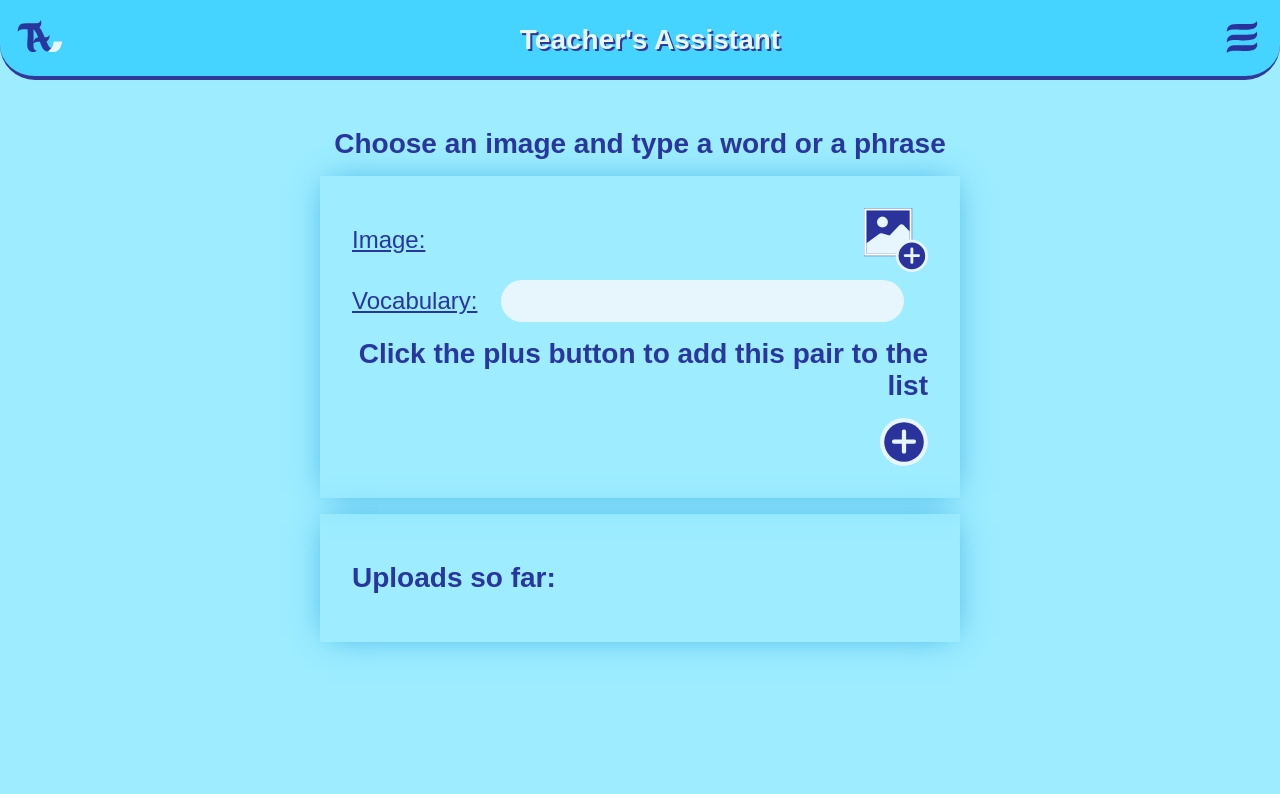
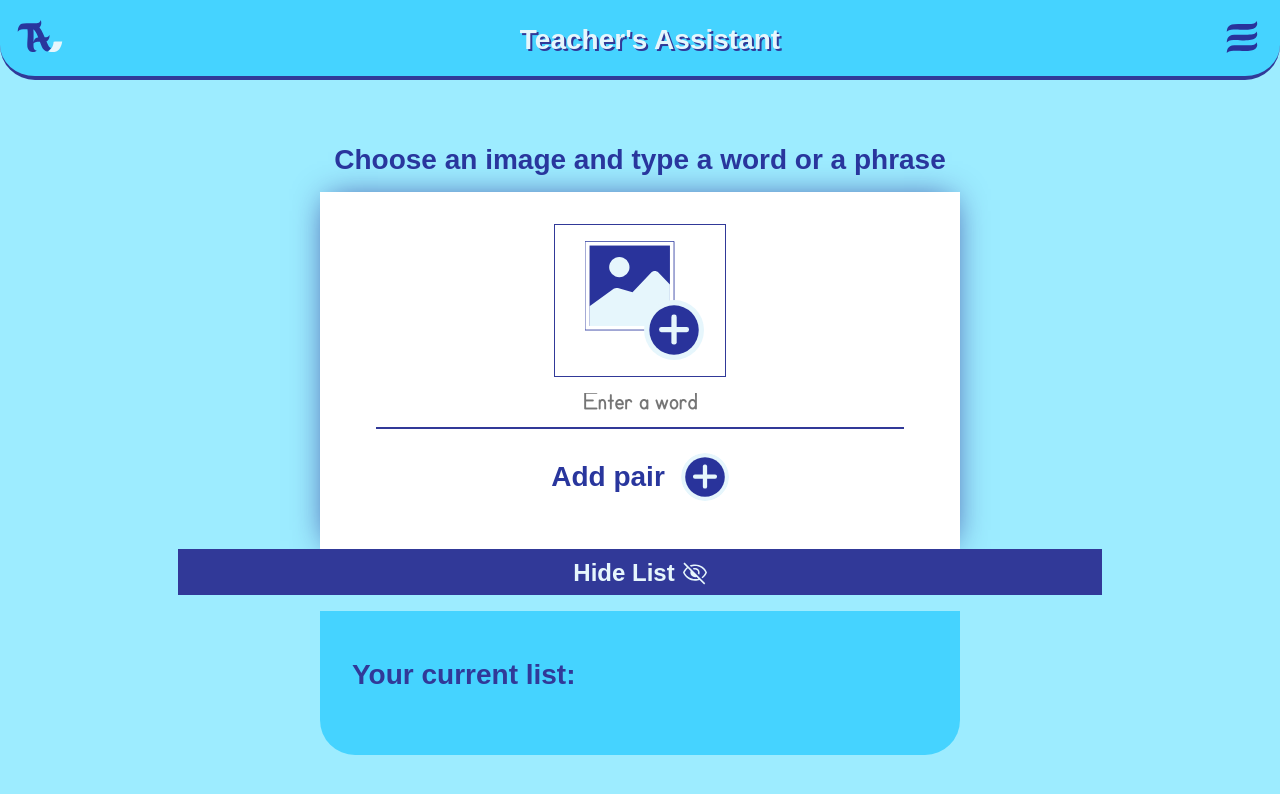
Before and after one commit to anivm01/teachers-assistant-frontend, a React (Create React App) app: page /templates in a window 1280 px wide. Shown: the top 794 px of the page. Built offline with nearby package versions, Linux system fonts and the light colour scheme; a web font is replaced by a local one.

Commit message:
update styling for upload and upload list components

```diff
--- a/src/components/Header/Header.scss
+++ b/src/components/Header/Header.scss
@@ -12,7 +12,6 @@
   border-bottom: 4px solid $darkest;
   border-bottom-left-radius: 2.1875rem;
   border-bottom-right-radius: 2.1875rem;
-  // box-shadow: inset 0 0 2rem -.5rem $pale;
   &__container{
     display: flex;
     justify-content: space-between;
@@ -24,6 +23,7 @@
     height: 2rem;
     width: 3rem;
     margin-right: 1rem;
+    cursor: pointer;
   }
   &__title{
     color: $pale;
@@ -42,6 +42,7 @@
   &__hamburger {
     height: 2rem;
     width: 2rem;
+    cursor: pointer;
   }
 
   &__nav{
--- a/src/components/TemplatesDisplay/TemplatesDisplay.js
+++ b/src/components/TemplatesDisplay/TemplatesDisplay.js
@@ -177,7 +177,8 @@ function TemplatesDisplay({ templateContents, isLoggedIn }) {
             <div className="select__blur select__blur--bottom"></div>
             <button className="select__button" onClick={previewFullSizeOption3}>
               Preview Template
-            </button>          </div>
+            </button>
+            </div>
           <div className="select__wrapper">
           <h3 className="select__description">Writing Large</h3>
             <div className="select__blur select__blur--top"></div>
--- a/src/components/Upload/Upload.js
+++ b/src/components/Upload/Upload.js
@@ -36,20 +36,20 @@ function Upload({
     setUploadError(false);
     setTemplateContents([...templateContents, newContent]);
     setUploadFields([...uploadFields, uploadFields.length]);
-    setImageURL("")
-    setImgFileName("")
-    setTextInput("")
-    event.target.reset()
+    setImageURL("");
+    setImgFileName("");
+    setTextInput("");
+    event.target.reset();
   };
 
   return (
     <>
       <form onSubmit={onSubmit} className="upload">
         <label className="upload__image-label">
-        Image: <span className="upload__file-name">{imgFileName}</span>
+          {/* Image: <span className="upload__file-name">{imgFileName}</span> */}
           <img
             className="upload__custom-image-input"
-            src={addImage}
+            src={imageURL || addImage}
             alt="add new icon"
           />
           <input
@@ -60,18 +60,19 @@ function Upload({
             accept="image/png, image/jpg, image/gif, image/jpeg"
           />
         </label>
-        <div className="upload__bottom">
           <label className="upload__text-label">
-          Vocabulary:
+            {/* Vocabulary: */}
             <input
               className="upload__text-input"
               type="text"
               name="vocabulary"
               value={textInput || ""}
               onChange={onVocabularyChange}
+              placeholder="Enter a word"
             />
           </label>
-        <h2 className="upload__title">Click the plus button to add this pair to the list</h2>
+          <div className="upload__bottom">
+            <label className="upload__label">Add pair</label>
             <input className="upload__submit" type="submit" />
             {uploadError && (
               <p className="upload__error">
@@ -80,7 +81,6 @@ function Upload({
             )}
           </div>
       </form>
-
     </>
   );
 }
--- a/src/components/Upload/Upload.scss
+++ b/src/components/Upload/Upload.scss
@@ -1,10 +1,10 @@
 @use "../../partials/breakpoints"as*;
+@use "../../partials/colors"as*;
 
 .upload {
     padding: 1rem;
-    margin: 1rem;
-    box-shadow: inset 0 0 2rem -.5rem #E6F6FC;
-    box-shadow: 0 0 2rem -.5rem rgba(47,167,224,1);
+    background-color: white;
+    box-shadow: 0 0 2rem -.5rem $darkest;
     @include tablet {
         padding: 2rem;
         margin: 2rem;
@@ -15,15 +15,12 @@
         max-width: 40rem;
     }
     &__bottom{
-        width: 100%;
+        text-align: center;
         display: flex;
-        align-items: flex-end;
+        justify-content: center;
+        align-items: center;
+        margin: 1rem 0;
         flex-wrap: wrap;
-    }
-    &__title {
-        margin-top: .5rem;
-        width: 100%;
-        text-align: end;
     }
     &__inputs {
         display: grid;
@@ -36,7 +33,6 @@
         font-family: filmotype-austin,sans-serif;
         font-weight: 400;
         font-size: 1rem;
-        text-decoration: underline;
         display: flex;
         @include tablet {
             flex-direction: row;
@@ -45,15 +41,14 @@
         }
     }
     &__text-input {
-        font-family: Print Regular,sans-serif;
-        font-size: 1rem;
+        font-family: Print Regular, sans-serif;
+        font-size: 1.5rem;
         font-weight: bold;
-        text-decoration: none;
         padding: .5rem;
         text-align: center;
         border: none;
-        border-radius: 35px;
-        background-color: #E6F6FC;
+        border-bottom: 2px solid $darkest;
+        background-color: transparent;
         flex-grow: 1;
         margin-left: 1rem;
         @include tablet {
@@ -61,14 +56,12 @@
             font-size: 1.5rem;
         }
         &:focus {
-            outline-color: transparent;
+            // outline-color: transparent;
             outline: none;
-            background-color: #E6F6FC;
         }
         &:active {
-            outline-color: transparent;
+            // outline-color: transparent;
             outline: none;
-            background-color: #E6F6FC;
         }
     }
     &__image-input{
@@ -83,14 +76,13 @@
         font-weight: 400;
         font-size: 1rem;
         text-decoration: underline;
+        border: 1px solid $darkest;
         cursor: pointer;
         display: flex;
         align-items: center;
         margin: 0 auto;
-        width: 100%;
-        @include tablet {
-            font-size: 1.5rem;
-        }
+        width: 30%;
+        padding: 1rem .4rem 1rem 1rem;
     }
     &__file-name {
         display: inline-block;
@@ -100,12 +92,17 @@
         }
     }
     &__custom-image-input {
-        height: 2rem;
-        width: 2rem;
-        margin-left: auto;
+        width: 80%;
+        margin: 0 auto;
+    }
+    &__label {
+        margin: 0;
+        font-family: filmotype-austin,sans-serif;
+        font-weight: 800;
+        font-style: normal;
+        font-size: 1.5rem;
         @include tablet {
-            height: 4rem;
-            width: 4rem;
+            font-size: 1.75rem;
         }
     }
     &__submit {
@@ -117,9 +114,8 @@
         background-position: right;
         background-color: transparent;
         width: 2rem;
-        margin: 1rem 0 0 0;
+        margin: 0 0 0 1rem ;
         color: transparent;
-        flex-basis: 100%;
         cursor: pointer;
         @include tablet {
             height: 3rem;
@@ -131,6 +127,8 @@
         font-family: filmotype-austin,sans-serif;
         font-size: 1.2rem;
         margin: 0 auto;
-        color: #E6F6FC;
+        color: $darkest;
+        width: 100%;
+        margin-top: 1rem;
     }
 }
--- a/src/components/UploadsSoFar/UploadsSoFar.js
+++ b/src/components/UploadsSoFar/UploadsSoFar.js
@@ -1,4 +1,6 @@
 import "./UploadsSoFar.scss"
+import { Carousel } from '@trendyol-js/react-carousel';
+
 
 function UploadsSoFar( { templateContents, setTemplateContents } ) {
     const remove = (i) => {
@@ -8,18 +10,20 @@ function UploadsSoFar( { templateContents, setTemplateContents } ) {
       };
   return (
     <div className="so-far">
-    <h2 className="so-far__title"> Uploads so far:</h2>
+    <h2 className="so-far__title"> Your current list:</h2>
         <ul className="so-far__list">
           {templateContents.map((single, index) => {
             return (
               <li className="so-far__item" key={index}>
-                <span className="so-far__record">{single.word}</span>
-                <span className="so-far__record">{single.imageFile}</span>
                 <button
                   type="button"
                   className="so-far__remove"
                   onClick={() => remove(index)}
                 ></button>
+                <div className="so-far__card">
+                  <img className="so-far__image" src={single.image} alt={single.imageFile}/>
+                  <h3 className="so-far__record">{single.word}</h3>
+                </div>
               </li>
             );
           })}
--- a/src/components/UploadsSoFar/UploadsSoFar.scss
+++ b/src/components/UploadsSoFar/UploadsSoFar.scss
@@ -1,14 +1,14 @@
 @use "../../partials/breakpoints" as *;
+@use "../../partials/colors"as*;
 
 .so-far {
-  margin: 1rem ;
   padding: 1rem;
-  color: #29369D;
-  // border-radius: 2.1875rem;
-  // background-color: rgba(47, 167, 224, 1) ;
-  // background-color: rgba(166,248,255,1);
-  box-shadow: inset 0 0 2rem -0.5rem #e6f6fc;
-  box-shadow: 0 0 2rem -.5rem rgba(47,167,224,1);
+  color: $darkest;
+  background-color: $medium;
+  // box-shadow: inset 0 0 2rem -0.5rem #e6f6fc;
+  // box-shadow: 0 0 2rem -.5rem $darkest;
+  border-bottom-right-radius: 2.1875rem;
+  border-bottom-left-radius: 2.1875rem;
   @include tablet {
     padding: 2rem;
     margin: 1rem;
@@ -19,27 +19,29 @@
   }
   &__title {
     margin: 1rem 0;
-    color: #29369D;
+    color: $darkest;
   }
   &__list {
-    justify-self: center;
     list-style: none;
     padding: 0;
+    display: flex;
+    flex-wrap: wrap;
+    gap: 1rem;
   }
   &__item {
-    display: grid;
-    grid-template-columns: 1fr 1fr 0.5fr;
-    justify-content: space-evenly;
-    align-items: center;
-    padding: 0.5rem 0;
-    gap: 0.5rem;
+    width: 47%;
+    background-color: white;
+    padding: 1rem;
+    display: flex;
   }
-  &__record {
-    font-size: 1rem;
-    margin-right: 1rem;
-    @include tablet {
-      font-size: 1.5rem;
-    }
+  &__card {
+    background-color: white;
+    text-align: center;
+    padding-right: 1rem;
+  }
+  &__image {
+    width: 70%;
+    margin-bottom: 1rem;
   }
   &__remove {
     height: 2rem;
@@ -47,9 +49,12 @@
     border-radius: 50%;
     border: none;
     background-image: url("../../assets/svg/remove-icon.svg");
+    background-color: transparent;
     background-repeat: no-repeat;
-    justify-self: center;
     color: transparent;
     cursor: pointer;
+    position: relative;
+    top: -1.5rem;
+    left: -1.5rem;
   }
 }
--- a/src/pages/HomePage/HomePage.js
+++ b/src/pages/HomePage/HomePage.js
@@ -51,7 +51,7 @@ function HomePage({isNavVisible, setIsNavVisible}) {
             alt="teacher celebrating"
           />
         </div>
-        <Link className="home__cta" to="/templates">Let's Go!</Link>
+        {/* <Link className="home__cta" to="/templates">Let's Go!</Link> */}
         </div>
       </section>
     </main>
--- a/src/pages/TemplateselectionPage/TemplateSelectionPage.js
+++ b/src/pages/TemplateselectionPage/TemplateSelectionPage.js
@@ -3,10 +3,13 @@ import "./TemplateSelectionPage.scss";
 import Upload from "../../components/Upload/Upload";
 import TemplatesDisplay from "../../components/TemplatesDisplay/TemplatesDisplay";
 import UploadsSoFar from "../../components/UploadsSoFar/UploadsSoFar";
+import visibilityOn from "../../assets/svg/visibility_on.svg";
+import visibilityOff from "../../assets/svg/visibility_off.svg";
 
 function TemplateSelectionPage({isLoggedIn, isNavVisible, setIsNavVisible}) {
   const [templateContents, setTemplateContents] = useState([]);
   const [uploadFields, setUploadFields] = useState([0]);
+  const [isListVisible, setIsListVisible] = useState(true)
   useEffect(()=>{
     if(isNavVisible){
       setIsNavVisible(false)
@@ -20,7 +23,6 @@ function TemplateSelectionPage({isLoggedIn, isNavVisible, setIsNavVisible}) {
   return (
     <>
       <div className="select">
-
         <div className="select__upload">
           <h2 className="select__title">Choose an image and type a word or a phrase</h2>
           <Upload
@@ -29,10 +31,15 @@ function TemplateSelectionPage({isLoggedIn, isNavVisible, setIsNavVisible}) {
             templateContents={templateContents}
             setTemplateContents={setTemplateContents}
           />
-          <UploadsSoFar
+          <button className="select__list"
+          onClick={()=>{setIsListVisible((current)=>!current)}}>
+            {isListVisible ? `Hide List` : "Show List"}
+            <img className="select__visibility" src={isListVisible ? visibilityOff : visibilityOn} />
+            </button>
+          {isListVisible && <UploadsSoFar
               templateContents={templateContents}
               setTemplateContents={setTemplateContents}
-            />
+            />}
         </div>
         {templateContents.length > 0 && (
           <div className="select__animated">
--- a/src/pages/TemplateselectionPage/TemplateSelectionPage.scss
+++ b/src/pages/TemplateselectionPage/TemplateSelectionPage.scss
@@ -1,4 +1,5 @@
 @use "../../partials/breakpoints" as *;
+@use "../../partials/colors" as *;
 
 @keyframes scale-in-center {
     0% {
@@ -32,7 +33,27 @@
         text-align: center;
         margin: 1rem auto;
     }
-    &__animated {
-       animation: scale-in-center 1s linear both;
+    // &__animated {
+    //    animation: scale-in-center 1s linear both;
+    // }
+    &__upload {
+      padding: 1rem;
+    }
+    &__list {
+      background-color: $darkest;
+      padding: .5rem 1rem;
+      font-family: filmotype-austin,sans-serif;
+      font-weight: 800;
+      font-style: normal;
+      font-size: 1.5rem;
+      color: $pale;
+      border: none;
+      width: 100%;
+    }
+    &__visibility {
+      height: 1.5rem;
+      width: 1.5rem;
+      margin-left: .5rem;
+      transform: translateY(.3rem);
     }
 }
```
Also changed, not shown: src/components/TemplatesDisplay/TemplatesDisplay.scss (+7 -6 lines), src/pages/HomePage/HomePage.scss (+2 -14 lines), src/assets/svg/visibility_off.svg (added), src/assets/svg/visibility_on.svg (added). Lines whose indentation alone changed are shown as unchanged.
